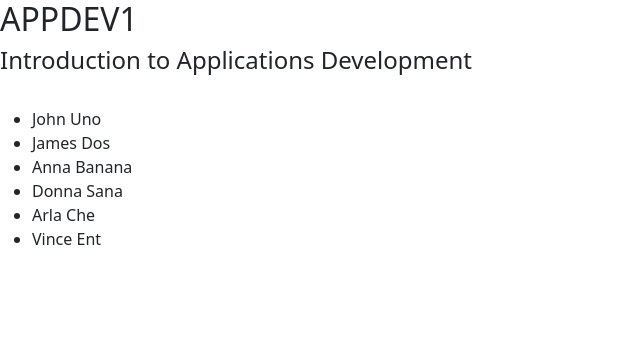
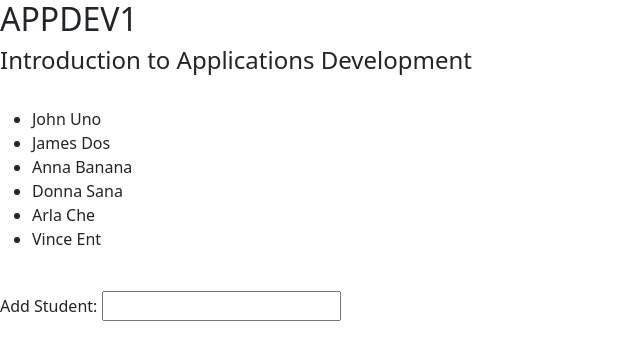
Before and after one commit to UBSITConsolacionRenato/FirstGrading, an Angular app in the folder mid-proj/: page / in a window 1280 px wide. Shown: the top 360 px of the page, without its empty margins (0-640 px from the left). Built offline with nearby package versions, Linux system fonts and the light colour scheme.

Commit message:
added values in the typescript

```diff
--- a/mid-proj/src/app/app.component.html
+++ b/mid-proj/src/app/app.component.html
@@ -1,8 +1,18 @@
 <h2>{{Course}}</h2>
   <h4>{{CDesc}}</h4>
-<br>
+
+  <br>
+
 <ul>
   <li *ngFor="let student of students">
     {{student.value}}
   </li>
 </ul>
+
+<br>
+
+<label>Add Student:
+  <input #studentInput>{{studentInput.value}}
+</label>
+
+<br>
```
Also changed, not shown: mid-proj/src/app/app.component.ts (+7 -0 lines).
